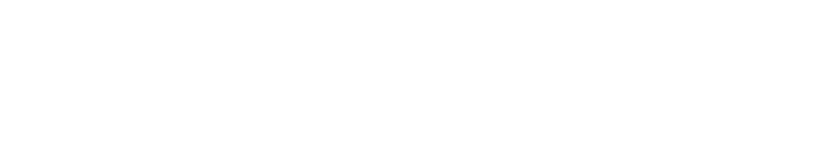
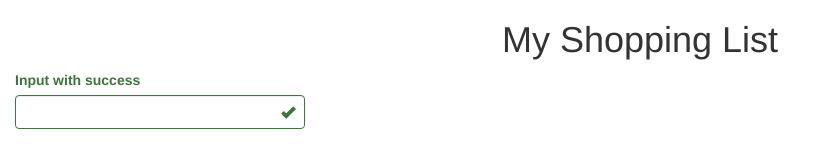
Before and after one commit to FXschwartz/Shopping-List, a plain HTML site: page index.html in a window 1280 px wide. Shown: the whole page, without its empty margins (0-826 px from the left). Drawn offline with nearby package versions, Linux system fonts and the light colour scheme.

Commit message:
created add box

```diff
--- a/index.html
+++ b/index.html
@@ -1,11 +1,49 @@
 <!DOCTYPE html>
 
 <html ng-app = "app">
-  <head>
-    <title></title>
+<head>
+	<link rel="stylesheet" type="text/css" href="bower_components/bootstrap/dist/css/bootstrap.min.css">
+	<script type="text/javascript" src="bower_components/angular/angular.min.js"></script>
+	<script type="text/javascript" src="app.js"></script>
+	<style type="text/css">
+	.heading {text-align:center;}
 
-    <style></style>
-  </head>
-  <body ng-controller = "MainCtrl">
+	</style>
+		<title>My Shopping List</title>
+			<h1 class = "heading">My Shopping List</h1>
+
+
+</head>
+		<body ng-controller = "MainCtrl">
+			<div class = "container-fluid">
+				<div class = "row">
+					<div class="col-sm-3">
+						<div class="form-group has-success has-feedback">
+							<label class="control-label" for="inputSuccess2">Input with success</label>
+							<input type="text" class="form-control" id="inputSuccess2" aria-describedby="inputSuccess2Status">
+							<span class="glyphicon glyphicon-ok form-control-feedback" aria-hidden="true"></span>
+							<span id="inputSuccess2Status" class="sr-only">(success)</span>
+							<span class="glyphicon glyphicon-ok form-control-feedback" aria-hidden="true"></span>
+							<span id="inputGroupSuccess1Status" class="sr-only">(success)</span>
+
+
+
+
+
+
+
+
+
+
+
+
+
+
+
+					</div>
+				</div>
+			</div>
+		</div>
+	</div>
   </body>
 </html>
```
